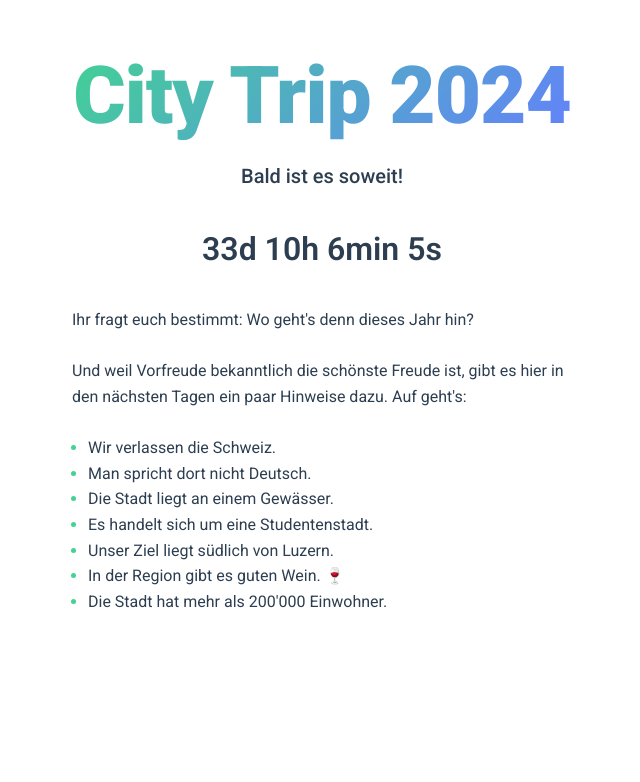
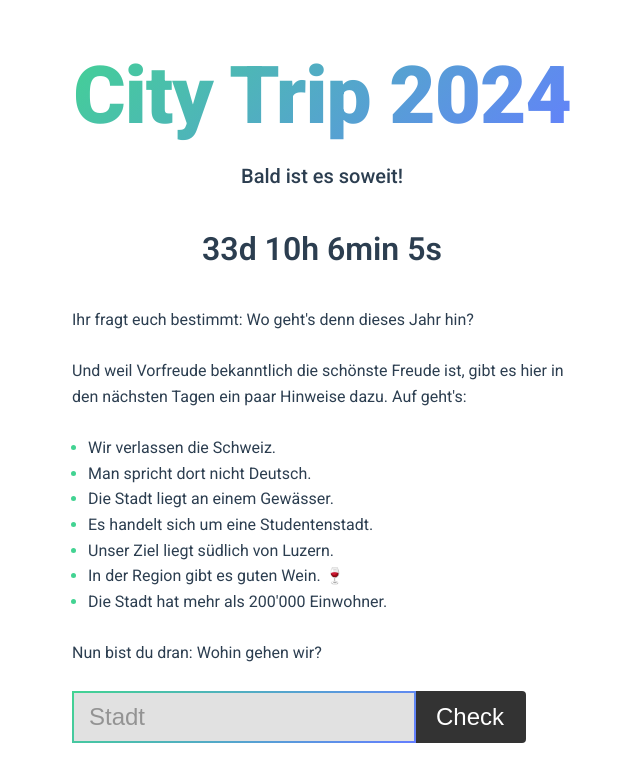
Before and after one commit to mactanner/citytrip, a Vue app: page / in a window 1280 px wide. Shown: the top 782 px of the page, without its empty margins (318-958 px from the left). Built offline with nearby package versions, Linux system fonts and the light colour scheme.

Commit message:
verification

```diff
--- a/src/App.vue
+++ b/src/App.vue
@@ -2,17 +2,83 @@
 
 <template>
   <header>
+    <div style="text-align: center" v-if="isDestinationFound">
+      <h1>Montpellier</h1>
+      <div class="teaser">Wir kommen!</div>
+    </div>
+    <div style="text-align: center" v-else>
       <h1>City Trip 2024</h1>
-    <div class="teaser">Bald ist es soweit!</div>
+      <p class="teaser">Bald ist es soweit!</p>
+    </div>
   </header>
 
   <body>
     <CountdownTimer />
+
+    <div v-if="isDestinationFound">
+      <p>
+        Die pulsierende Stadt im sonnigen Süden Frankreichs erwartet uns mit ihrer charmanten
+        Altstadt, lebhaften Atmosphäre und der Nähe zum funkelnden Mittelmeer! 🤩
+      </p>
+      <br />
+      <p>Hier gibt's schon mal einige Infos für euch.</p>
+      <h2>Reise</h2>
+      <h3>Treffpunkt</h3>
+      <p>
+        08:30 Uhr bei Alain. Mac fährt mit dem Auto an den Flughafen Basel. Am Sonntag wird's etwas
+        spät mit der Rückreise. Daher sind wir mit dem Auto wohl am besten bedient.
+      </p>
+      <h3>Hinflug</h3>
+      <p>Freitag, 6. September</p>
+      <p>🛫 11:55</p>
+      <p>🛬 13:10</p>
+      <h3>Rückflug</h3>
+      <p>Sonntag, 8. September</p>
+      <p>🛫 21:45</p>
+      <p>🛬 23:00</p>
+      <br />
+      <div>
+        <b>Wichtig:</b> Ich habe nur ein kleines Handgepäck pro Person gebucht (45 x 36 x 20 cm).
+        Wenn euch das zu knapp ist, bitte bei mir melden.
+      </div>
+      <div>
+        <a href="https://www.easyjet.com/de/hilfe/gepack/handgepack" target="_blank"
+          >Weitere Infos</a
+        >
+      </div>
+      <h2>Unterkunft</h2>
+      <div>JOST Hotel Montpellier Centre St Roch</div>
+      <div>
+        <a href="https://www.jost-hotel-montpellier.com/" target="_blank">Hotel Webseite</a>
+      </div>
+      <h2>Programm</h2>
+      <h3>Freitag</h3>
+      <ul>
+        <li>Anreisen & Einpuffen</li>
+        <li>Savoir-vivre und Laissez-faire in Montpellier</li>
+        <li>Nachtessen im Angus & Bacchus</li>
+      </ul>
+      <h3>Samstag</h3>
+      <ul>
+        <li>Petit-déjeuner</li>
+        <li>Savoir-vivre und Laissez-faire in Montpellier</li>
+        <li>Rugby Spiel: Montpellier Hérault Rugby - Lyon Olympique Universitaire</li>
+      </ul>
+      <h3>Sonntag</h3>
+      <ul>
+        <li>Petit-déjeuner</li>
+        <li>Savoir-vivre und Laissez-faire Pérols am Meer</li>
+        <li>Heimreise</li>
+      </ul>
+      <br />
+      <p></p>
+    </div>
+    <div v-else>
       <div>Ihr fragt euch bestimmt: Wo geht's denn dieses Jahr hin?</div>
       <br />
       <div>
-      Und weil Vorfreude bekanntlich die schönste Freude ist, gibt es hier in den nächsten Tagen ein
-      paar Hinweise dazu. Auf geht's:
+        Und weil Vorfreude bekanntlich die schönste Freude ist, gibt es hier in den nächsten Tagen
+        ein paar Hinweise dazu. Auf geht's:
       </div>
       <br />
       <ul>
@@ -24,6 +90,18 @@
         <li>In der Region gibt es guten Wein. 🍷</li>
         <li>Die Stadt hat mehr als 200'000 Einwohner.</li>
       </ul>
+      <br />
+      <div>Nun bist du dran: Wohin gehen wir?</div>
+      <br />
+      <form @submit.prevent="checkCity">
+        <input class="city-input" type="text" id="city" v-model="cityName" placeholder="Stadt" />
+        <button type="submit" class="submit-button">Check</button>
+      </form>
+      <br />
+      <div v-if="wrongInput">
+        <p>Nönönö. Probier's nochmals.</p>
+      </div>
+    </div>
   </body>
 </template>
 
@@ -33,6 +111,24 @@ import CountdownTimer from './components/CountdownTimer.vue'
 export default {
   components: {
     CountdownTimer
+  },
+  data() {
+    return {
+      cityName: '',
+      isDestinationFound: false,
+      wrongInput: false
+    }
+  },
+  methods: {
+    checkCity() {
+      if (btoa(this.cityName.toLowerCase()) === 'bW9udHBlbGxpZXI=') {
+        this.isDestinationFound = true
+        this.wrongInput = false
+      } else {
+        this.isDestinationFound = false
+        this.wrongInput = true
+      }
+    }
   }
 }
 </script>
@@ -48,6 +144,14 @@ h1 {
   font-weight: 900;
   letter-spacing: -1px;
 }
+h2 {
+  margin-top: 1em;
+  font-weight: 600;
+}
+h3 {
+  margin-top: 0.8em;
+  font-weight: 600;
+}
 .teaser {
   font-weight: 500;
   font-size: 20px;
@@ -62,6 +166,42 @@ li::marker {
 ul {
   padding-left: 1em;
 }
+.city-input {
+  font-size: 24px; /* Large font size */
+  padding: 10px 15px;
+  border-image-source: -webkit-linear-gradient(315deg, #42d392, #647eff);
+  border-image-slice: 1;
+  border-radius: 4px 0 0 4px; /* Rounded corners on the left side */
+  outline: none;
+  box-sizing: border-box; /* Ensures padding doesn't affect width */
+  background: #e1e1e1;
+}
+.submit-button {
+  font-size: 24px; /* Match the input font size */
+  padding: 10px 20px;
+  border: 2px solid #333;
+  border-left: none; /* Remove the border between input and button */
+  border-radius: 0 4px 4px 0; /* Rounded corners on the right side */
+  background-color: #333;
+  color: white;
+  cursor: pointer;
+  outline: none;
+}
+
+input::placeholder {
+  color: grey;
+  opacity: 0.8;
+}
+
+.submit-button:hover {
+  background-color: #555; /* Change color on hover */
+}
+
+/* Ensures input and button are on the same height */
+form {
+  display: flex;
+}
+
 @media (max-width: 800px) {
   h1 {
     font-size: 60px;
@@ -73,5 +213,11 @@ ul {
     font-size: 44px;
     letter-spacing: -1px;
   }
+  .city-input {
+    font-size: 16px;
+  }
+  .submit-button {
+    font-size: 16px;
+  }
 }
 </style>
--- a/src/assets/main.css
+++ b/src/assets/main.css
@@ -10,7 +10,11 @@
   flex-direction: column;
 }
 
-a,
+a {
+  color: grey;
+  text-decoration: underline;
+}
+
 .green {
   text-decoration: none;
   color: hsla(160, 100%, 37%, 1);
```
Lines whose indentation alone changed are shown as unchanged.
